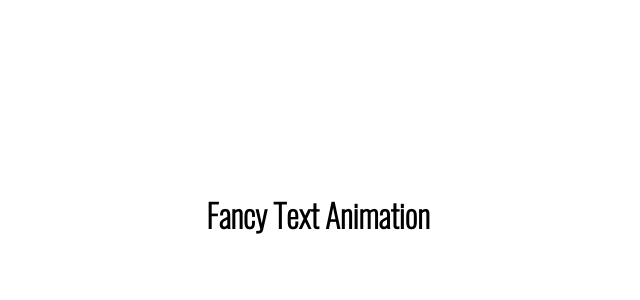
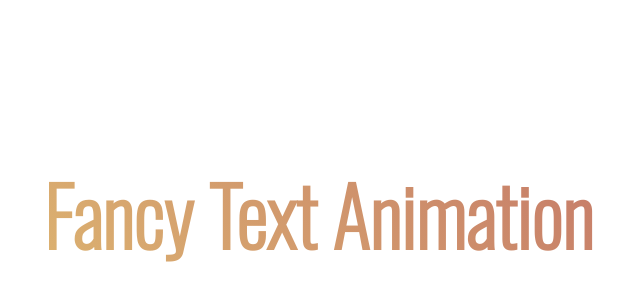
Before and after one commit to dhruvRamaswamy/Text-Animation, a plain HTML site: page index.html in a window 1280 px wide. Shown: the part 186-486 px from the top of the page, without its empty margins (322-962 px from the left). Drawn offline with nearby package versions, Linux system fonts and the light colour scheme.

Commit message:
Added a pop effect, but still not reusable

```diff
--- a/index.html
+++ b/index.html
@@ -9,7 +9,7 @@
     <link rel="stylesheet" href="css/styles.css">
 </head>
 <body>
-    <h1 class="text-animation-one gradient-animation">Fancy Text Animation</h1>
+    <h1 class="text-animation-one">Fancy Text Animation</h1>
     <script defer src="textAnimation.js"></script>
 </body>
 </html>
--- a/scss/_default.scss
+++ b/scss/_default.scss
@@ -1,6 +1,6 @@
 // Default.scss has the styles for making the text itself look good in this example
 @import url('https://fonts.googleapis.com/css2?family=Oswald:wght@200&display=swap');
-
+$gradient: linear-gradient(to right, 90deg, rgba(255,33,0,1) 3%, rgba(255,0,226,1) 31%, rgba(255,99,0,1) 57%, rgba(245,244,0,1) 79%, rgba(255,155,240,1) 100%);
 * {
     margin: 0;
     padding: 0;
@@ -8,9 +8,36 @@
     box-sizing: border-box;
 }
 h1 {
+    font-size: 80px;
     font-family: 'Oswald', sans-serif;
     display: flex;
     justify-content: center;
     height: 100vh;
     align-items: center;
+    transition: all 1s ease-in;
+    &.animation-gradient{
+    background-color: #f3ec78;
+    background-image: linear-gradient(45deg, #f3ec78, #af4261);
+    background-size: 100%;
+    -webkit-background-clip: text;
+    -moz-background-clip: text;
+    -webkit-text-fill-color: transparent;
+    -moz-text-fill-color: transparent;
+    animation: pop 0.4s ease-out 0s 1 normal;
+    }
+//   Fallback?
+
+    // animation: name duration timing-function delay iteration-count direction fill-mode;
 }
+@keyframes pop {
+    0% {
+
+        transform: scale(100%);
+    }
+    50% {
+        transform: scale(110%);
+    }
+    100%{
+        transform: scale(100%);
+    }
+}
--- a/textAnimation.js
+++ b/textAnimation.js
@@ -3,6 +3,7 @@
 let spaceBetweenNextLetterInMilliseconds = 50
 const text = Array.from(document.querySelectorAll(".text-animation-one"))
 convertTextOfElementToSpans(text[0])
+let duplicateOfText = text[0].textContent.slice()
 const spansOfText = Array.from(document.querySelector(".text-animation-one").children)
 console.log(spansOfText)
 function convertTextOfElementToSpans(element){
@@ -15,8 +16,7 @@ function convertTextOfElementToSpans(element){
     }
     return element.innerHTML;
 }
-
-const clear = setInterval(triggerAnimation, spaceBetweenNextLetterInMilliseconds)
+    const clear = setInterval(triggerAnimation, spaceBetweenNextLetterInMilliseconds)
 let counter = 0;
 let givenSpan;
 function triggerAnimation(){
@@ -25,5 +25,10 @@ function triggerAnimation(){
     counter++;
     if(counter >= spansOfText.length){
         clearInterval(clear)
+        setTimeout(then, 1000)
     }
 }
+function then() {
+    text[0].textContent = duplicateOfText
+    text[0].classList.add("animation-gradient")
+}
```
Also changed, not shown: css/styles.css, img/gradientKingYa.jpg (added), 3 other files.
